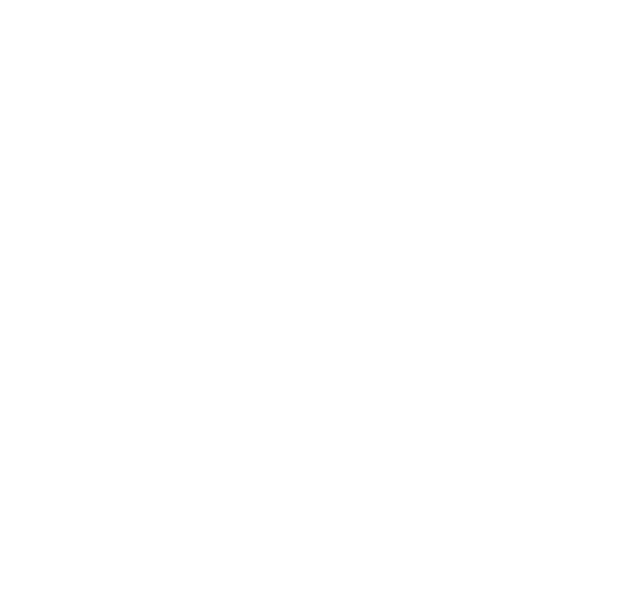
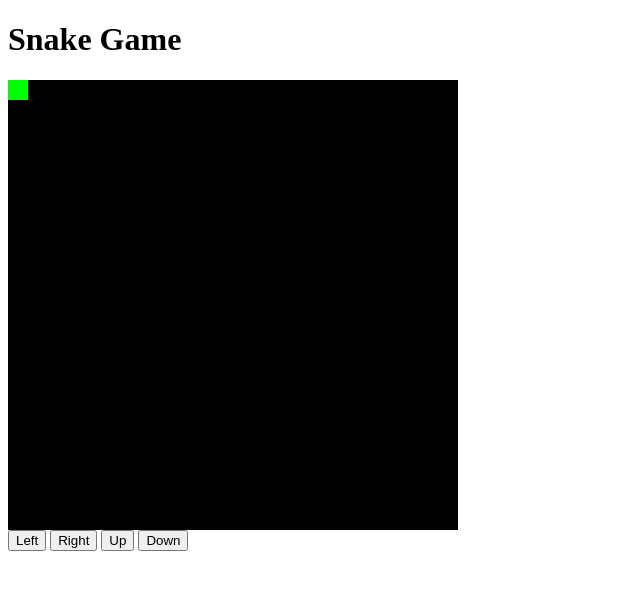
Before and after one commit to jamar603/Snake.IA, a plain HTML site: page index.html in a window 1280 px wide. Shown: the whole page, without its empty margins (0-640 px from the left). Drawn offline with Linux system fonts and the light colour scheme.

Commit message:
premier modif

```diff
--- a/index.html
+++ b/index.html
@@ -1 +1,54 @@
-<html></html>
+<!DOCTYPE html>
+<html lang="en">
+<head>
+    <meta charset="UTF-8">
+    <meta name="viewport" content="width=device-width, init">
+    <title>Document</title>
+    <link rel="stylesheet" href="style.css">
+</head>
+<body>
+    <h1>Snake Game</h1>
+      <div id="snake"></div>
+      <div id="map"></div>
+
+      <button onclick="leftSnake()">Left</button>
+      <button onclick="rightSnake()">Right</button>
+      <button onclick="upSnake()">Up</button>
+      <button onclick="downSnake()">Down</button>
+</body>
+
+
+ <script>
+
+   function leftSnake() {
+    // Code pour déplacer le serpent vers la gauche
+    let snake = document.getElementById("snake");
+    snake.style.left = (parseInt(snake.style.right) || 0) - 25 + "px";
+
+   }
+
+    function rightSnake() {
+     // Code pour déplacer le serpent vers la droite
+    let snake = document.getElementById("snake");
+    snake.style.left = (parseInt(snake.style.left) || 0) + 25 + "px";
+    }
+
+    function upSnake() {
+     // Code pour déplacer le serpent vers le haut
+     let snake = document.getElementById("snake");
+     snake.style.top = (parseInt(snake.style.top) || 0) - 25 + "px";
+    }
+
+    function downSnake() {
+     // Code pour déplacer le serpent vers le bas
+     let snake = document.getElementById("snake");
+     snake.style.top = (parseInt(snake.style.top) || 0) + 25 + "px";
+    }
+
+    function gameOver() {
+        alert("Game Over!");
+        // Code pour réinitialiser le jeu ou afficher un message de fin de partie
+    }
+
+ </script>
+</html>
--- /dev/null
+++ b/style.css
@@ -0,0 +1,13 @@
+
+#map {
+    width: 450px;
+    height: 450px;
+    background-color: black;
+}
+
+#snake {
+    width: 20px;
+    height: 20px;
+    background-color: #00FF00;
+    position: absolute;
+}
```
